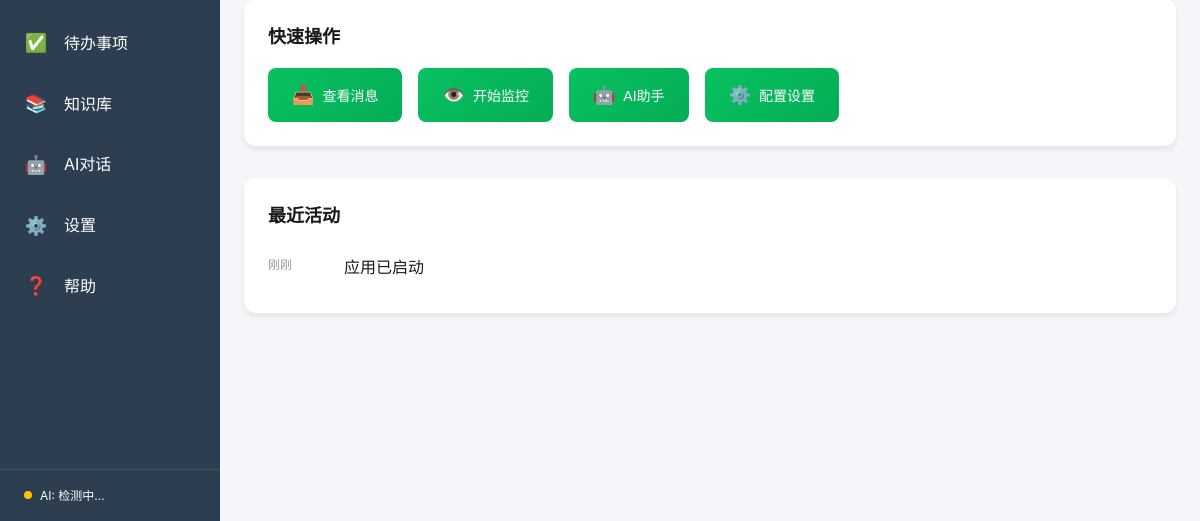
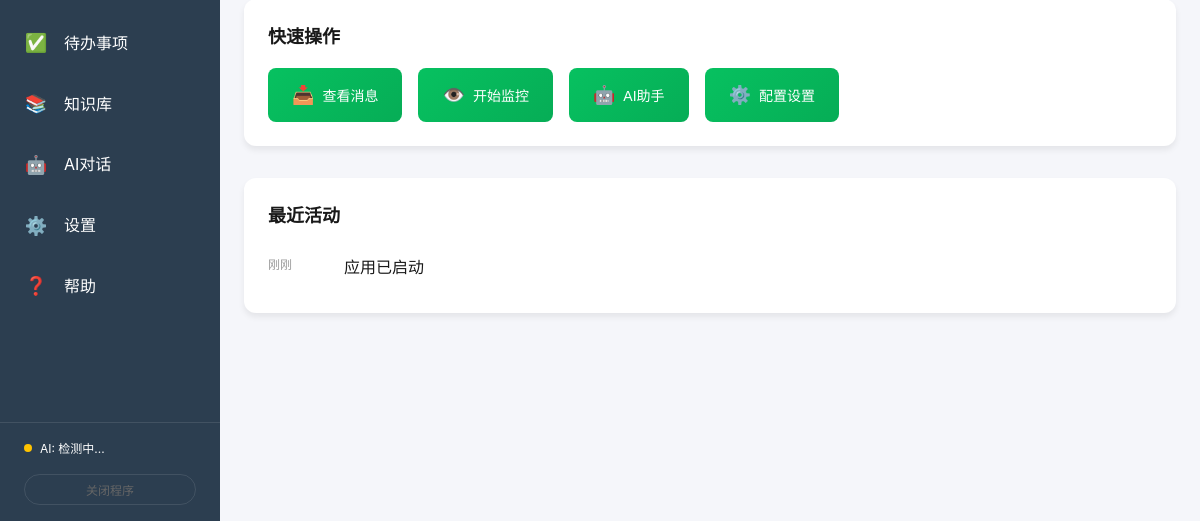
Before and after one commit to Herry-CN/messageAI, an Electron app: page src/renderer/index.html in a window 1200 px wide. Shown: the part 279-800 px from the top of the page. Drawn offline with Linux system fonts and the light colour scheme; no server answers.

Commit message:
增加退出程序按钮

```diff
--- a/src/main/main.js
+++ b/src/main/main.js
@@ -159,6 +159,11 @@ ipcMain.handle('select-database-file', async () => {
   return result.filePaths[0] || null;
 });
 
+ipcMain.handle('quit-app', () => {
+  app.isQuitting = true;
+  app.quit();
+});
+
 // App lifecycle
 app.whenReady().then(async () => {
   await startServer();
--- a/src/main/preload.js
+++ b/src/main/preload.js
@@ -7,5 +7,6 @@ contextBridge.exposeInMainWorld('electronAPI', {
   selectWechatPath: () => ipcRenderer.invoke('select-wechat-path'),
   selectDatabaseFile: () => ipcRenderer.invoke('select-database-file'),
   onNavigate: (callback) => ipcRenderer.on('navigate', (_, page) => callback(page)),
-  onServerMessage: (callback) => ipcRenderer.on('server-message', (_, message) => callback(message))
+  onServerMessage: (callback) => ipcRenderer.on('server-message', (_, message) => callback(message)),
+  quitApp: () => ipcRenderer.invoke('quit-app')
 });
--- a/src/renderer/app.js
+++ b/src/renderer/app.js
@@ -1047,6 +1047,18 @@ class WeChatAIApp {
     }
   }
 
+  async quitApp() {
+    try {
+      if (window.electronAPI && window.electronAPI.quitApp) {
+        await window.electronAPI.quitApp();
+      } else {
+        window.close();
+      }
+    } catch (error) {
+      console.error('Failed to quit app:', error);
+    }
+  }
+
   // Utilities
   showToast(message, type = 'info') {
     const container = document.getElementById('toast-container');
--- a/src/renderer/index.html
+++ b/src/renderer/index.html
@@ -73,6 +73,7 @@
           <span class="status-dot"></span>
           <span class="status-text">AI: 检测中...</span>
         </div>
+        <button class="sidebar-exit-btn" onclick="app.quitApp()">关闭程序</button>
       </div>
     </nav>
 
--- a/src/renderer/styles.css
+++ b/src/renderer/styles.css
@@ -147,6 +147,24 @@ body {
 
 .status-dot.offline {
   background-color: var(--danger-color);
+}
+
+.sidebar-exit-btn {
+  margin-top: var(--spacing-md);
+  width: 100%;
+  padding: 6px 10px;
+  border-radius: 999px;
+  border: 1px solid rgba(255, 255, 255, 0.1);
+  background: transparent;
+  color: var(--text-secondary);
+  font-size: 12px;
+  cursor: pointer;
+  transition: background 0.2s ease, color 0.2s ease;
+}
+
+.sidebar-exit-btn:hover {
+  background: rgba(220, 38, 38, 0.15);
+  color: #fecaca;
 }
 
 /* Main Content */
```
